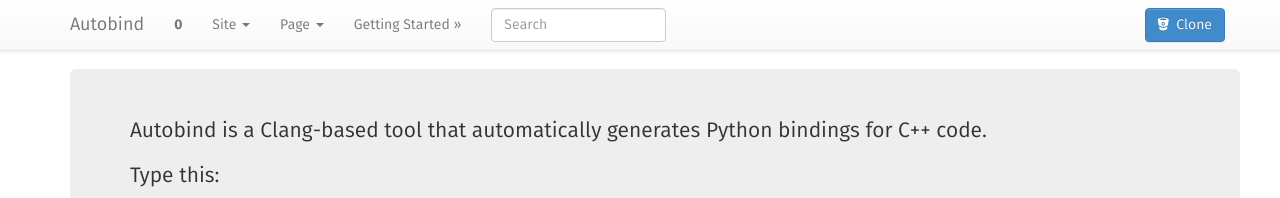
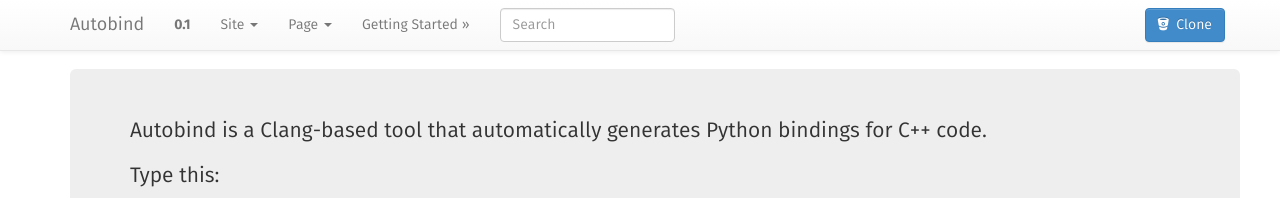
Before and after one commit to sam-roth/autobind, a Sphinx documentation site: the page built from doc/source/index.rst, in a window 1280 px wide. Shown: the top 198 px of the page. Built offline with Sphinx 7.4.7, drawn with Linux system fonts in a browser that asks for light colours; nearby versions of some CDN libraries; library files that are not in the unit come from our copies.

Commit message:
Add version number to Sphinx docs.
--HG--
branch : 0.1.x

```diff
--- a/doc/source/conf.py
+++ b/doc/source/conf.py
@@ -35,7 +35,8 @@
 extensions = [
     'sphinx.ext.intersphinx',
     'sphinx.ext.todo',
-    'IPython.sphinxext.ipython_console_highlighting'
+    'IPython.sphinxext.ipython_console_highlighting',
+#     'breathe'
 ]
 
 breathe_projects = {
@@ -63,9 +64,9 @@
 # built documents.
 #
 # The short X.Y version.
-version = '0'
+version = '0.1'
 # The full version, including alpha/beta/rc tags.
-release = '0'
+release = '0.1.0.dev'
 
 # The language for content autogenerated by Sphinx. Refer to documentation
 # for a list of supported languages.
```
